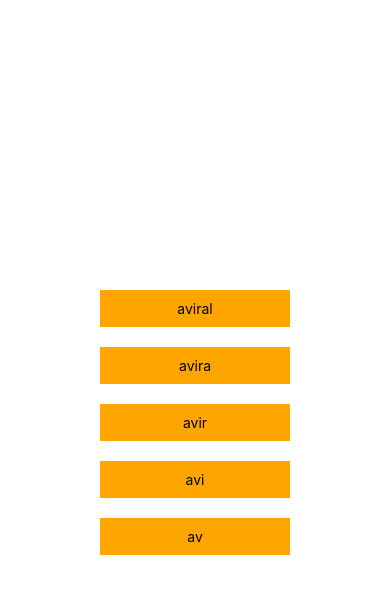
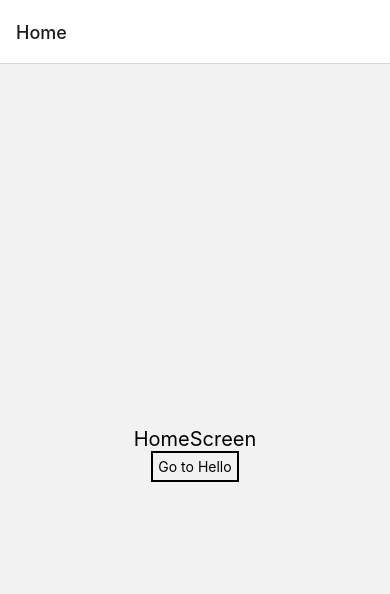
Before and after one commit to Aviral-Saxenaa/learning_react_native, a React Native app: screen /Home in a window 390 px wide. Shown: the top 594 px of the page. Built offline with nearby package versions, Linux system fonts and the light colour scheme.

Commit message:
stacknavigation

```diff
--- a/App.js
+++ b/App.js
@@ -1,17 +1,27 @@
-import { View, Text } from 'react-native'
-import React from 'react'
-import Hooks from './Hooks'
-import Flatlist from './Flatlist'
+import { View, Text } from "react-native";
+import React from "react";
+import Hooks from "./Hooks";
+import Flatlist from "./Flatlist";
+import { NavigationContainer } from "@react-navigation/native";
+import { createNativeStackNavigator } from '@react-navigation/native-stack';
+import Hello from './screens/Hello';
+import HomeScreen from './screens/HomeScreen';
 
+const Stack = createNativeStackNavigator();
 const App = () => {
-  return (
-    <View style={{
-      flex: 1,
 
-}}>
-      <Flatlist/>
-    </View>
-  )
-}
+        //! READ THE DOCS
 
-export default App
+
+        return (
+                <NavigationContainer>
+
+                 <Stack.Navigator initialRouteName="Home">
+                        <Stack.Screen name="Home" component={HomeScreen} />
+                        <Stack.Screen name="Hello" component={Hello} />
+                 </Stack.Navigator>
+                </NavigationContainer>
+        );
+};
+
+export default App;
--- /dev/null
+++ b/screens/Hello.js
@@ -0,0 +1,20 @@
+import { View, Text ,Button} from 'react-native'
+import React from 'react'
+
+//! READ THE DOCS
+
+const Hello = ({route,navigation}) => {
+  const{maindetail}=route.params;
+  return (
+    <View style={{flex:1,alignItems:"center",justifyContent:"center"}}>
+      <Text style={{fontSize:20 , color:"blue"}}>{maindetail}</Text>
+      <Button  onPress={()=>{
+        navigation.navigate('Home')
+      }}
+        title="goback"
+      />
+    </View>
+  )
+}
+
+export default Hello
--- /dev/null
+++ b/screens/HomeScreen.js
@@ -0,0 +1,20 @@
+import { View, Text ,TouchableOpacity} from 'react-native'
+import React from 'react'
+
+
+const HomeScreen = ({navigation}) => {
+  return (
+    <View style={{flex:1,alignItems:"center",justifyContent:"center"}}>
+      <Text style={{fontSize:20}}>HomeScreen</Text>
+      <TouchableOpacity onPress={()=>{
+        navigation.navigate('Hello',{
+          maindetail:'My name is Aviral'
+        })
+      }}>
+        <Text style={{padding:5,borderWidth:2}}>Go to Hello</Text>
+      </TouchableOpacity>
+    </View>
+  )
+}
+
+export default HomeScreen
```
Also changed, not shown: package.json (+7 -1 lines), 1 other file (tests, documents, lock files or other folders).
